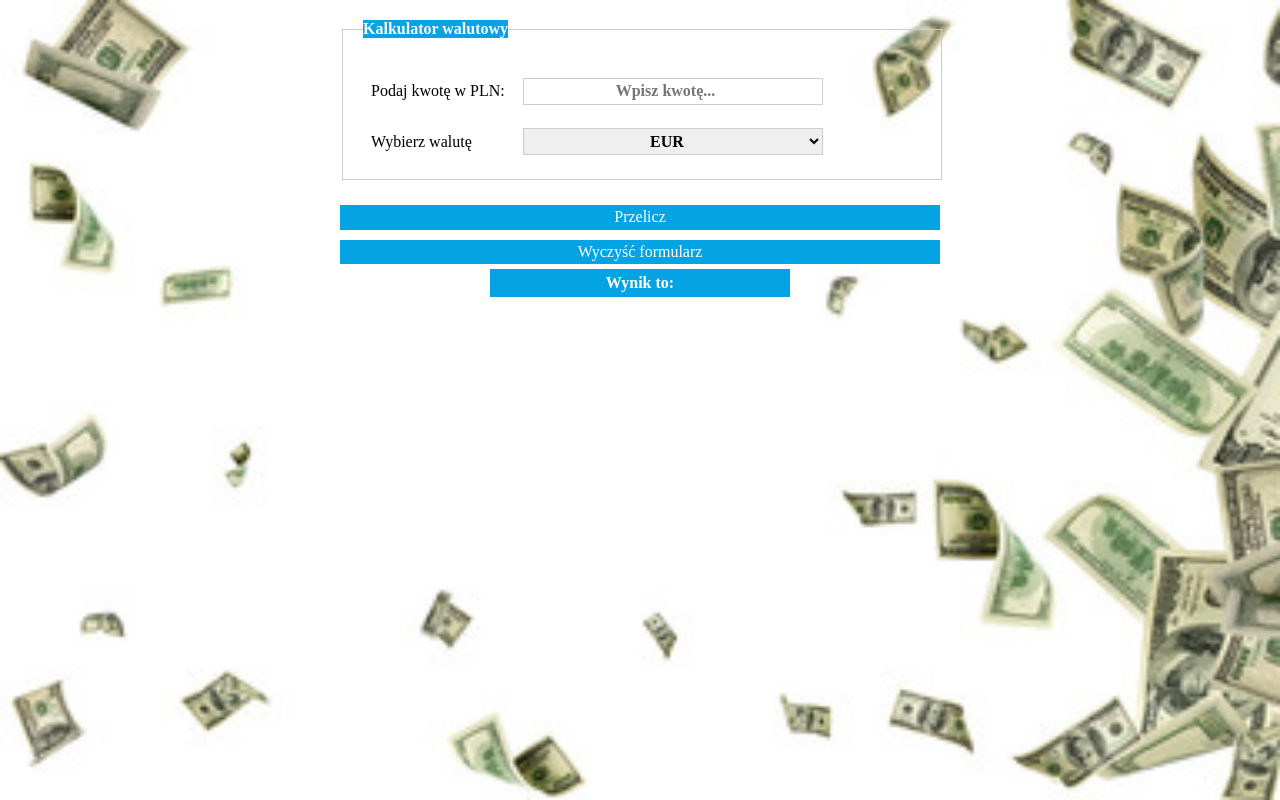
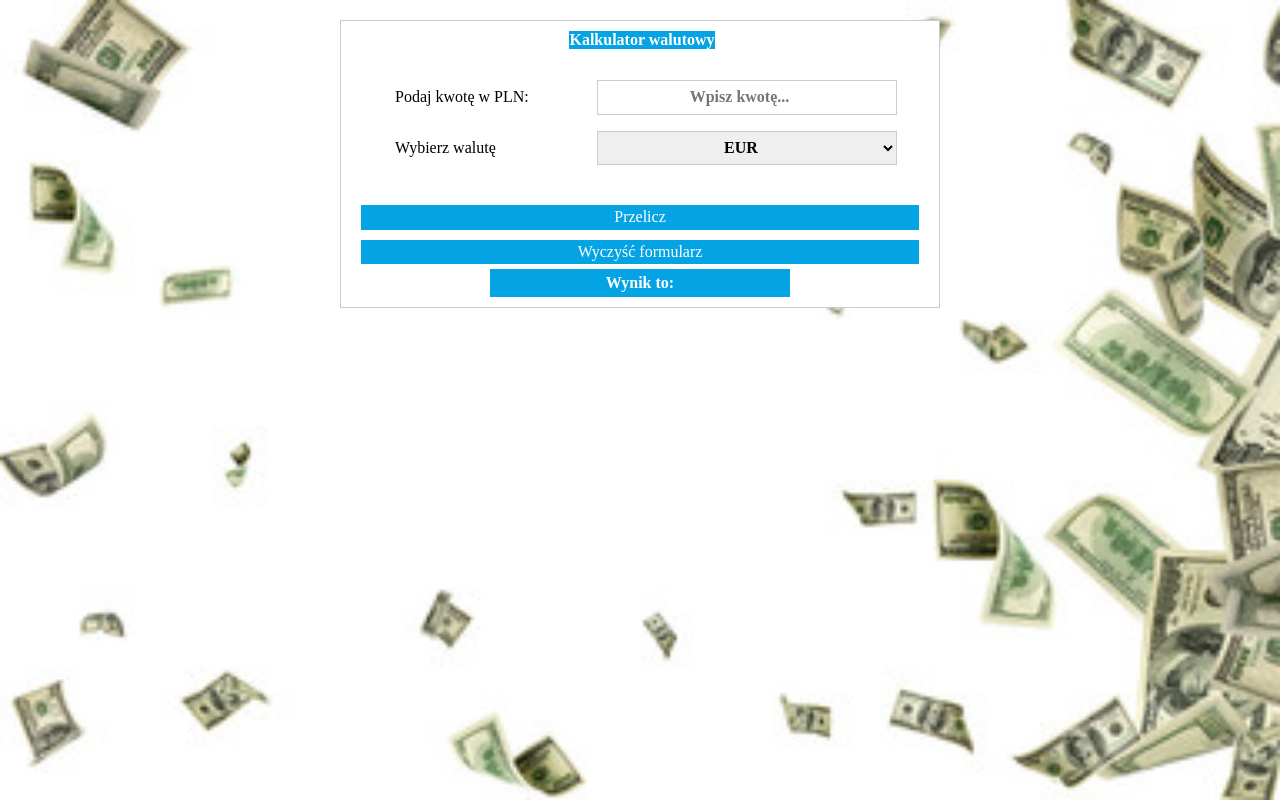
Before and after one commit to Przemek-Przybylak/Currency--Converter--React, a React (Create React App) app: page / in a window 1280 px wide. Built offline with nearby package versions, Linux system fonts and the light colour scheme.

Commit message:
New styles for form added

```diff
--- a/src/Form/index.js
+++ b/src/Form/index.js
@@ -24,7 +24,8 @@ export const Form = ({ getResult, result }) => {
         <form className="form"
             onSubmit={onSubmit}
         >
-            <fieldset className="form__container">
+            <div className="form__container">
+                <fieldset className="form__fieldset">
                     <legend className="form__description">Kalkulator walutowy</legend>
                     <p className="forn__paragraph">
                         <label className="form__item">
@@ -60,6 +61,7 @@ export const Form = ({ getResult, result }) => {
                 <button className="form__button" onClick={onClickGetResult} >Przelicz</button>
                 <button className="form__button" onClick={onClickClear} >Wyczyść formularz</button>
                 <Section result={result} />
+            </div>
         </form>
     )
 }
--- a/src/Form/style.css
+++ b/src/Form/style.css
@@ -1,17 +1,29 @@
 .form {
     margin: 20px auto;
-    width: 60%;
+    /* width: 60%; */
     max-width: 600px;
 }
 
 .form__container {
-    padding: 20px;
+    padding: 10px 20px 10px 20px;
+    background-color: white;
     border: 1px solid #ccc;
+}
+
+.form__item {
+    display: flex;
+    justify-content: center;
+}
+
+.form__fieldset {
+    padding: 15px;
+    border: none;
     width: 100%;
     margin-bottom: 20px;
 }
 
 .form__description {
+    margin: auto;
     background-color: rgb(4, 164, 228);
     color: white;
     font-weight: 700;
@@ -20,7 +32,7 @@
 .form__ItemDescription {
     display: inline-block;
     width: 100%;
-    max-width: 150px;
+    max-width: 200px;
     padding: 3px;
     margin: 5px;
 }
```
Lines whose indentation alone changed are shown as unchanged.
